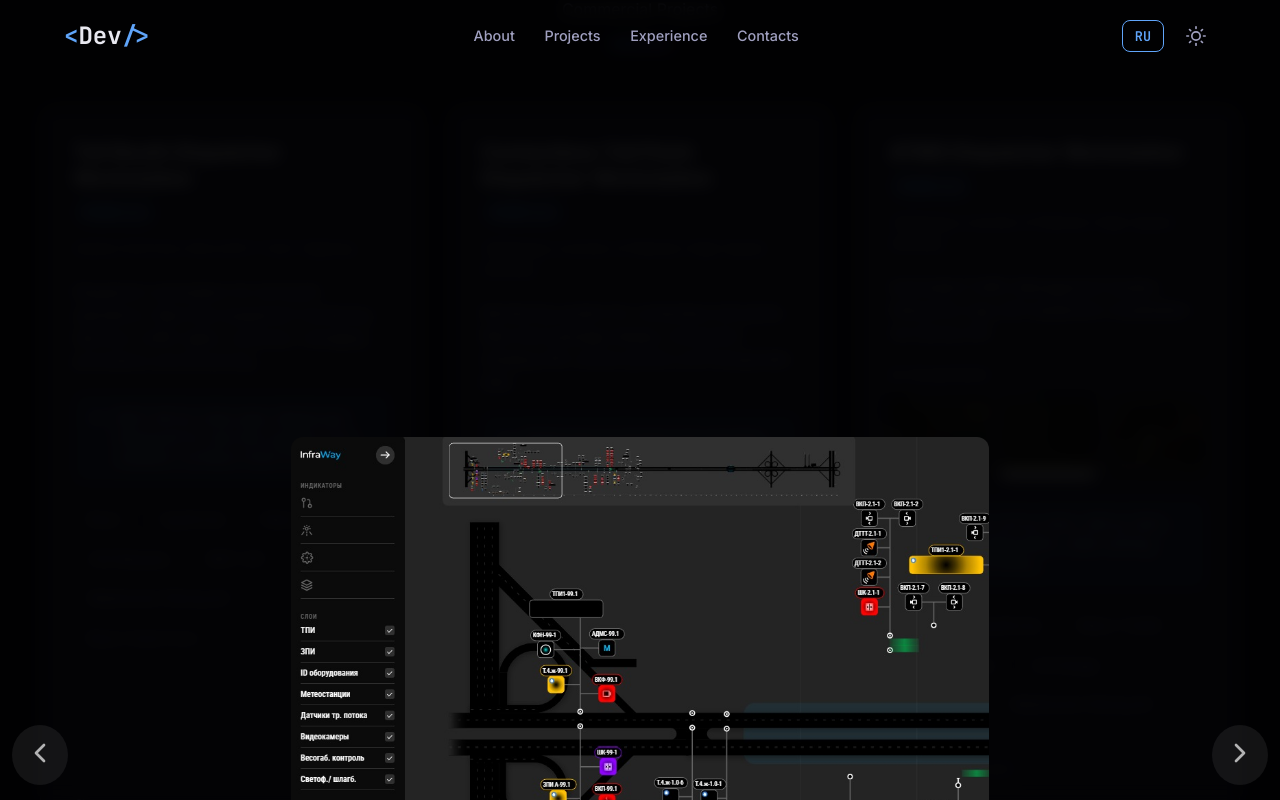
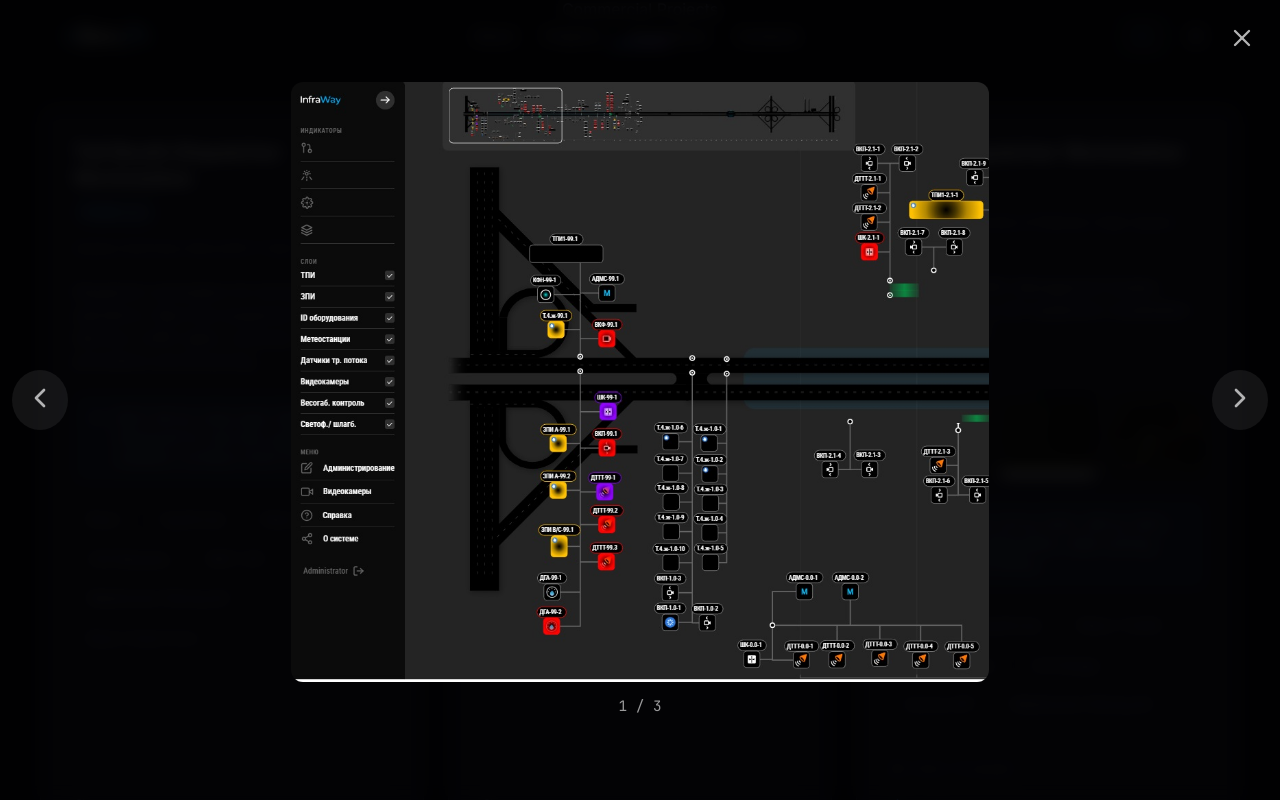
Before and after one commit to Thelifestyle88/nikolaenko, a Next.js app: page /en in a window 1280 px wide. Both pictures are taken after a click on the button 939 px from the left and 2448 px from the top of the page. Built offline with nearby package versions, Linux system fonts and the light colour scheme.

Commit message:
Исправил ошибку с модалкой

```diff
--- a/src/components/Projects/Projects.module.css
+++ b/src/components/Projects/Projects.module.css
@@ -212,6 +212,12 @@
   touch-action: none;
   user-select: none;
   -webkit-user-select: none;
+  animation: lightboxIn 0.2s ease both;
+}
+
+@keyframes lightboxIn {
+  from { opacity: 0; }
+  to { opacity: 1; }
 }
 
 .lightboxClose {
@@ -273,6 +279,7 @@
   object-fit: contain;
   border-radius: var(--radius-md);
   pointer-events: auto;
+  transition: opacity 0.15s ease;
 }
 
 .lightboxCounter {
--- a/src/components/Projects/Projects.tsx
+++ b/src/components/Projects/Projects.tsx
@@ -1,8 +1,8 @@
 'use client';
 
 import { useState, useEffect, useRef, useCallback } from 'react';
+import { createPortal } from 'react-dom';
 import { useTranslations } from 'next-intl';
-import { AnimatePresence, motion } from 'framer-motion';
 import Image from 'next/image';
 import { FiUsers, FiZap, FiCode, FiImage, FiX, FiChevronLeft, FiChevronRight } from 'react-icons/fi';
 import { Section } from '@/components/ui/Section';
@@ -116,25 +116,29 @@ export function Projects() {
     });
   }, []);
 
-  /* Блокировка скролла при открытом лайтбоксе */
+  /* Блокировка скролла при открытом лайтбоксе (зависит только от open/close, не от index) */
+  const isLightboxOpen = lightbox !== null;
+  const scrollYRef = useRef(0);
+
   useEffect(() => {
-    if (lightbox) {
-      const scrollY = window.scrollY;
+    if (!isLightboxOpen) return;
+
+    scrollYRef.current = window.scrollY;
     document.body.style.position = 'fixed';
-      document.body.style.top = `-${scrollY}px`;
+    document.body.style.top = `-${scrollYRef.current}px`;
     document.body.style.left = '0';
     document.body.style.right = '0';
     document.body.style.overflow = 'hidden';
+
     return () => {
       document.body.style.position = '';
       document.body.style.top = '';
       document.body.style.left = '';
       document.body.style.right = '';
       document.body.style.overflow = '';
-        window.scrollTo(0, scrollY);
+      window.scrollTo(0, scrollYRef.current);
     };
-    }
-  }, [lightbox]);
+  }, [isLightboxOpen]);
 
   /* Клавиатурная навигация */
   useEffect(() => {
@@ -269,14 +273,10 @@ export function Projects() {
         ))}
       </div>
 
-      {/* Lightbox */}
-      <AnimatePresence>
-        {lightbox && (
-          <motion.div
+      {/* Lightbox — через portal в body, чтобы position:fixed работал от viewport */}
+      {lightbox && createPortal(
+        <div
           className={styles.lightbox}
-            initial={{ opacity: 0 }}
-            animate={{ opacity: 1 }}
-            exit={{ opacity: 0 }}
           onClick={closeLightbox}
           onTouchStart={handleTouchStart}
           onTouchEnd={handleTouchEnd}
@@ -293,13 +293,8 @@ export function Projects() {
             <FiChevronLeft size={32} />
           </button>
 
-            <motion.div
-              key={lightbox.index}
+          <div
             className={styles.lightboxContent}
-              initial={{ opacity: 0, x: 40 }}
-              animate={{ opacity: 1, x: 0 }}
-              exit={{ opacity: 0, x: -40 }}
-              transition={{ duration: 0.2 }}
             onClick={(e) => e.stopPropagation()}
           >
             <Image
@@ -315,7 +310,7 @@ export function Projects() {
             <p className={styles.lightboxSwipeHint}>
               ← swipe →
             </p>
-            </motion.div>
+          </div>
 
           <button
             className={`${styles.lightboxArrow} ${styles.lightboxArrowRight}`}
@@ -324,9 +319,9 @@ export function Projects() {
           >
             <FiChevronRight size={32} />
           </button>
-          </motion.div>
+        </div>,
+        document.body
       )}
-      </AnimatePresence>
     </Section>
   );
 }
```
Lines whose indentation alone changed are shown as unchanged.
